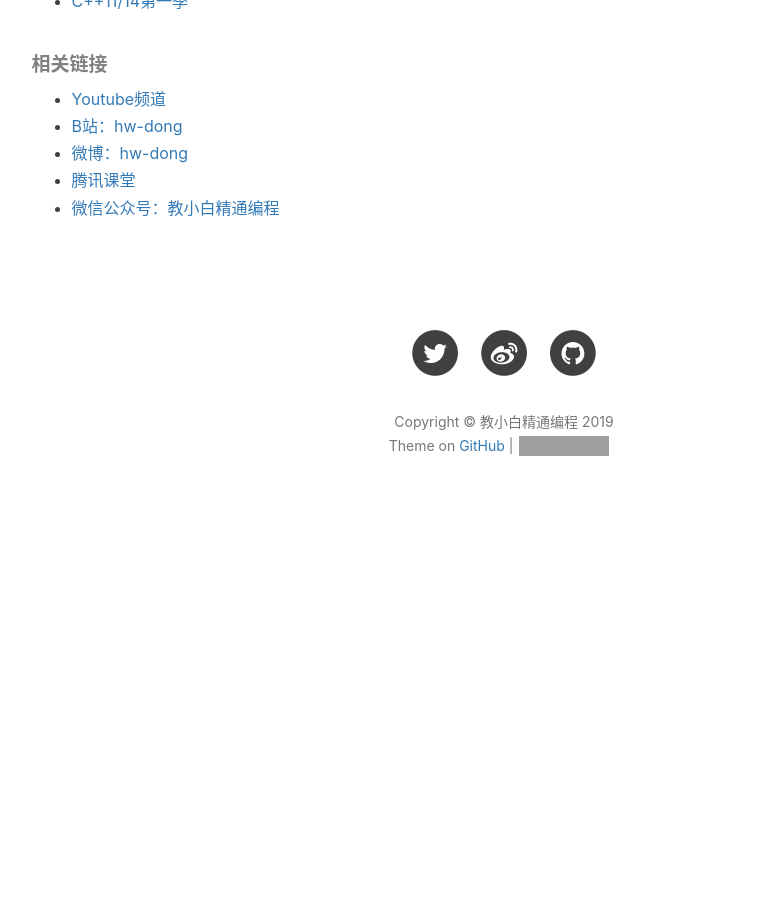
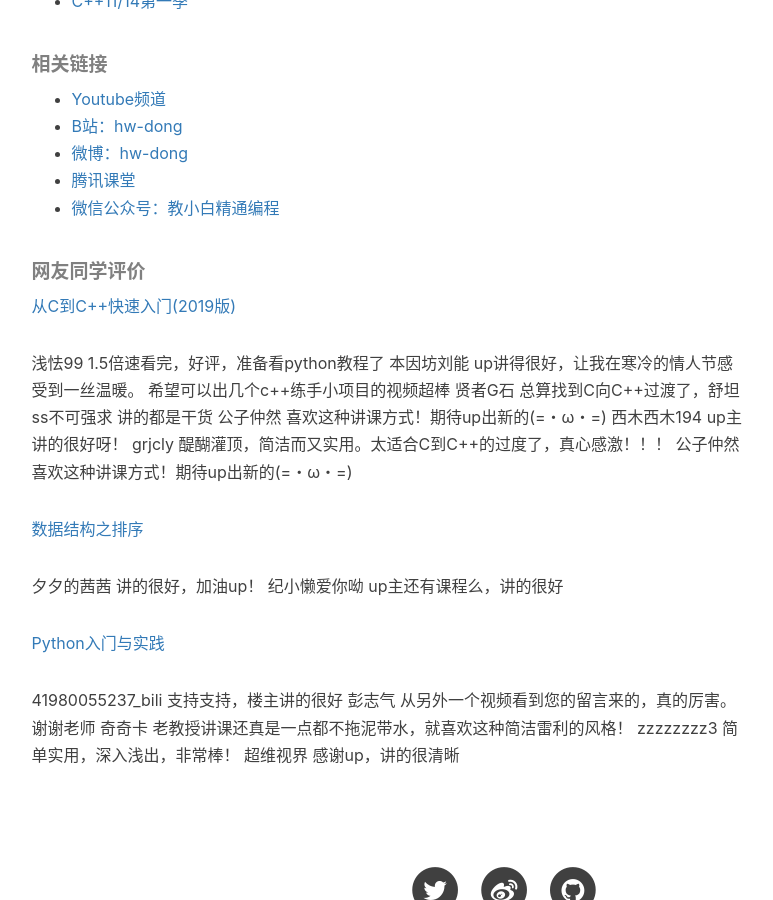
Before and after one commit to xuepro/xuepro.github.io, a Jekyll site: the page built from about.html, in a window 1280 px wide and 900 px high, scrolled down 1590 px. Shown: the whole window, without its empty margins (136-909 px from the left). Built offline with Jekyll 4.4.1, drawn with Linux system fonts in a browser that asks for light colours; nearby versions of some CDN libraries; comment, search, counter and statistics services are not loaded; before the commit the page ends 2140 px from its top, so only the background shows below that; grey boxes are pictures that could not be loaded.

Commit message:
Update about.html

```diff
--- a/about.html
+++ b/about.html
@@ -75,6 +75,68 @@
         <li><a href="http://hwdong.ke.qq.com/">腾讯课堂</a></li>
         <li><a href="https://mp.weixin.qq.com/">微信公众号：教小白精通编程</a></li>
     </ul>
+
+     <h5>网友同学评价</h5>
+
+	<a href="https://www.bilibili.com/video/av40959422">从C到C++快速入门(2019版)</a>
+	<p>
+浅怯99
+1.5倍速看完，好评，准备看python教程了
+
+本因坊刘能
+up讲得很好，让我在寒冷的情人节感受到一丝温暖。
+希望可以出几个c++练手小项目的视频超棒
+
+贤者G石
+总算找到C向C++过渡了，舒坦
+
+ss不可强求
+讲的都是干货
+
+公子仲然
+喜欢这种讲课方式！期待up出新的(=・ω・=)
+
+西木西木194
+up主讲的很好呀！
+
+grjcly
+醍醐灌顶，简洁而又实用。太适合C到C++的过度了，真心感激！！！
+
+公子仲然
+喜欢这种讲课方式！期待up出新的(=・ω・=)
+
+</p>
+
+<a href="https://www.bilibili.com/video/av41132733">数据结构之排序</a>
+
+<p>
+
+夕夕的茜茜
+讲的很好，加油up！
+
+纪小懒爱你呦
+up主还有课程么，讲的很好
+
+	</p>
+
+<a href="https://space.bilibili.com/281453312/channel/detail?cid=55360">Python入门与实践</a>
+<p>
+41980055237_bili
+支持支持，楼主讲的很好
+
+彭志气
+从另外一个视频看到您的留言来的，真的厉害。谢谢老师
+
+奇奇卡
+老教授讲课还真是一点都不拖泥带水，就喜欢这种简洁雷利的风格！
+
+zzzzzzzz3
+简单实用，深入浅出，非常棒！
+
+超维视界
+感谢up，讲的很清晰
+
+	</p>
 </div>
 
 <!-- English Version -->
```
